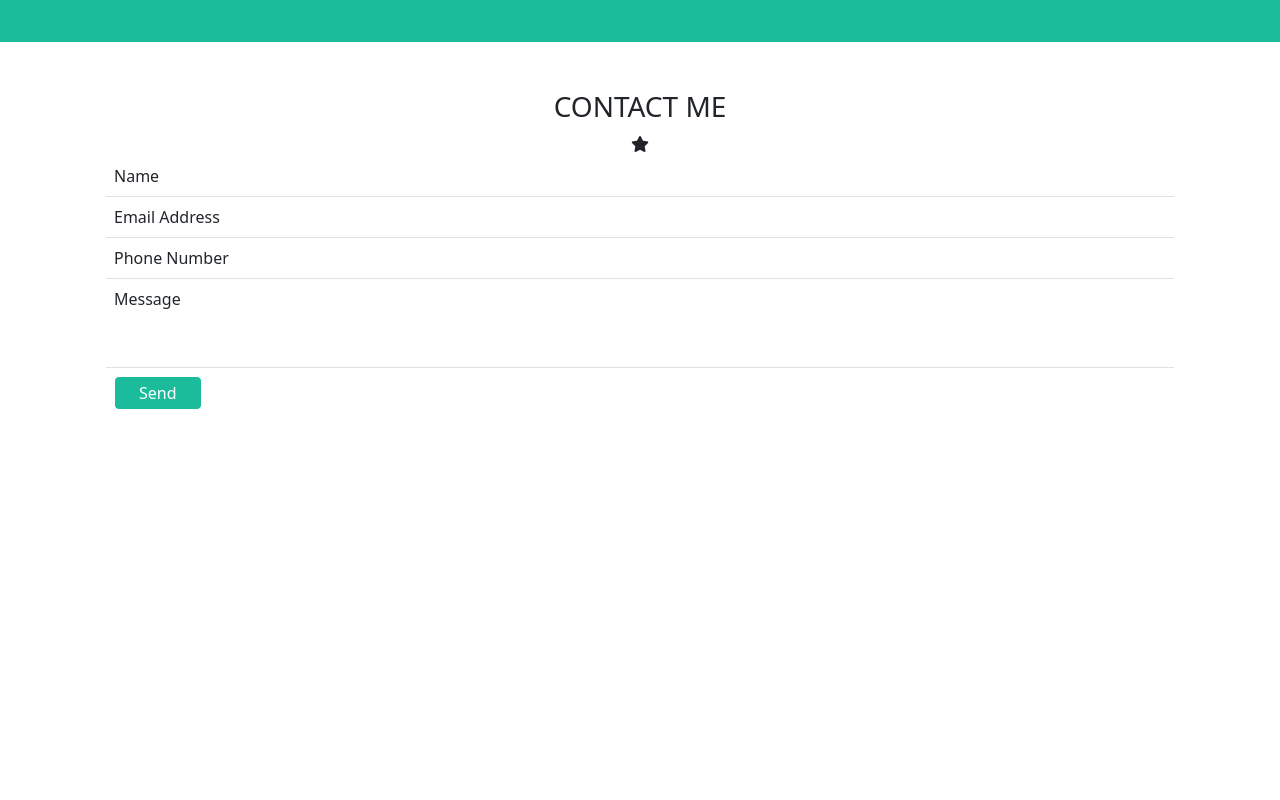
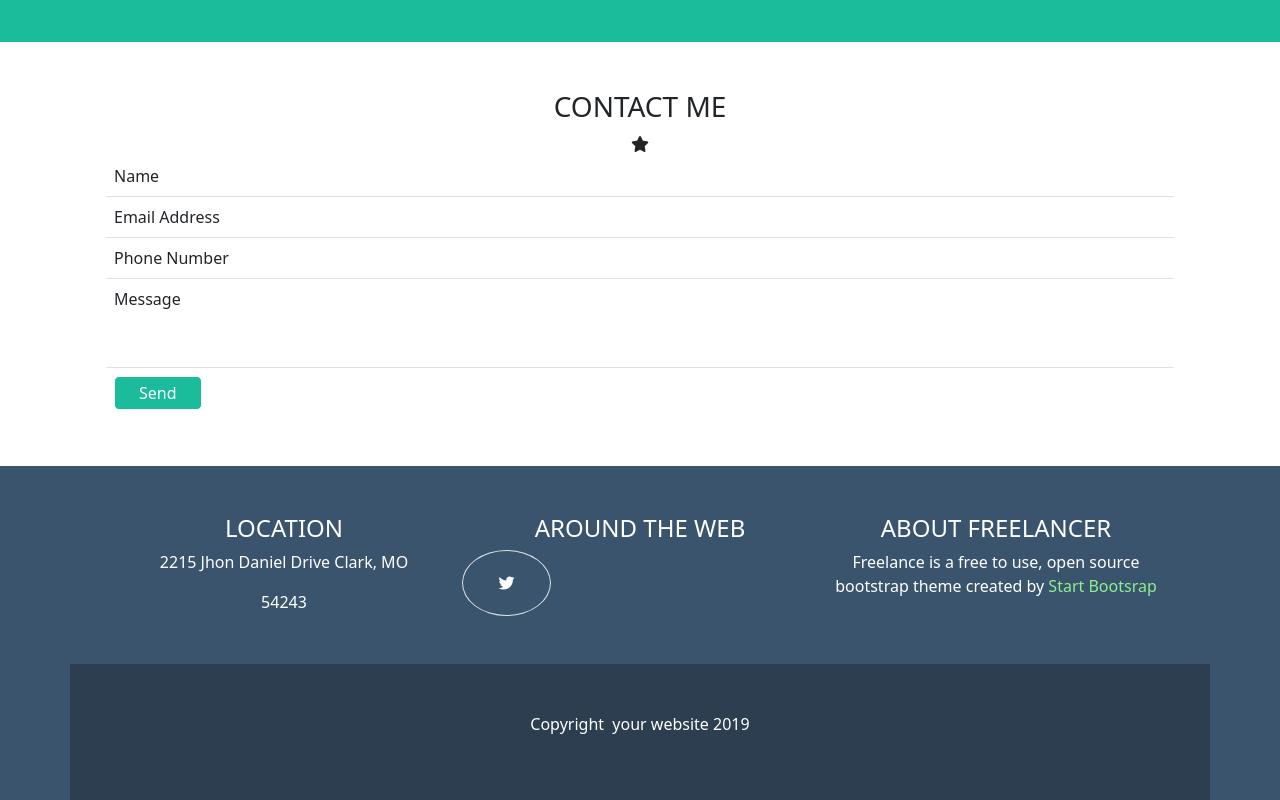
Before and after one commit to LucaVitullo/html-css-bootstrap-freelancer, a plain HTML site: page index.html in a window 1280 px wide. Shown: the part 1674-2474 px from the top of the page. Before the commit the page ends 2140 px from the top, so only its background shows below. Drawn offline with nearby package versions, Linux system fonts and the light colour scheme.

Commit message:
iniziato il footer, da sistemare

```diff
--- a/index.html
+++ b/index.html
@@ -11,7 +11,13 @@
       integrity="sha384-EVSTQN3/azprG1Anm3QDgpJLIm9Nao0Yz1ztcQTwFspd3yD65VohhpuuCOmLASjC"
       crossorigin="anonymous"
     />
-    <link rel="stylesheet" href="https://cdnjs.cloudflare.com/ajax/libs/font-awesome/6.0.0/css/all.min.css" integrity="sha512-9usAa10IRO0HhonpyAIVpjrylPvoDwiPUiKdWk5t3PyolY1cOd4DSE0Ga+ri4AuTroPR5aQvXU9xC6qOPnzFeg==" crossorigin="anonymous" referrerpolicy="no-referrer" />
+    <link
+      rel="stylesheet"
+      href="https://cdnjs.cloudflare.com/ajax/libs/font-awesome/6.0.0/css/all.min.css"
+      integrity="sha512-9usAa10IRO0HhonpyAIVpjrylPvoDwiPUiKdWk5t3PyolY1cOd4DSE0Ga+ri4AuTroPR5aQvXU9xC6qOPnzFeg=="
+      crossorigin="anonymous"
+      referrerpolicy="no-referrer"
+    />
 
     <link rel="stylesheet" href="style.css" />
 
@@ -26,26 +32,32 @@
           <div class="col-2">ABOUT</div>
           <div class="col-2">CONTACT</div>
         </div>
+      </div>
     </header>
     <section class="bg_green">
-        <div class="container txt_white p-5 ">
+      <div class="container txt_white p-5">
         <div class="row row-cols-1 justify-content-center">
           <img class="col-6" src="img/avatar.svg" alt="avatar" />
           <h2 class="col text-center">START BOOTSTRAP</h2>
           <div class="text-center">
-                        <i class="fas fa-star"></i></div>
-                    <div class="text-center">GRAPHIC ARTIST - WEB DESIGNER - ILLUSTRATOR</div>
+            <i class="fas fa-star"></i>
+          </div>
+          <div class="text-center">
+            GRAPHIC ARTIST - WEB DESIGNER - ILLUSTRATOR
+          </div>
         </div>
       </div>
     </section>
-    <section >
+    <section>
       <div class="container p-5">
         <div class="row row-cols-1 justify-content-center">
           <h3 class="col text-center">PORTFOLIO</h3>
           <div class="text-center"><i class="fas fa-star"></i></div>
         </div>
 
-            <div class="row row-cols-1 row-cols-md-2 row-cols-lg-3 justify-content-center">
+        <div
+          class="row row-cols-1 row-cols-md-2 row-cols-lg-3 justify-content-center"
+        >
           <img src="img/cabin.png" alt="cabin" />
           <img src="img/cake.png" alt="cake" />
           <img src="img/circus.png" alt="circus" />
@@ -60,14 +72,22 @@
         <div class="row row-cols-1">
           <h3 class="col text-center">ABOUT</h3>
           <div class="text-center"><i class="fas fa-star"></i></div>
-                <p class="col-lg-6 col-md-6 col-sm-12 ">Freelancer is a free bootstrap theme created by Start Bootstrap. The download includes the complete source files including HTML, CSS and JavaScript as well as optional LESS stylesheets for easy customization.</p>
-                <p class="col-lg-6 col-md-6 col-sm-12 ">Whether you're a student looking to showcase your work, a professional looking to attract clients, or a graphic artist looking to share your projects, this template is the perfect starting point!</p>
-                <a class="text-center txt_white col-3 offset-4" href="#"><i class="fa-solid fa-download"></i> Download</a>
-
-
+          <p class="col-lg-6 col-md-6 col-sm-12">
+            Freelancer is a free bootstrap theme created by Start Bootstrap. The
+            download includes the complete source files including HTML, CSS and
+            JavaScript as well as optional LESS stylesheets for easy
+            customization.
+          </p>
+          <p class="col-lg-6 col-md-6 col-sm-12">
+            Whether you're a student looking to showcase your work, a
+            professional looking to attract clients, or a graphic artist looking
+            to share your projects, this template is the perfect starting point!
+          </p>
+          <a class="text-center txt_white col-3 offset-4" href="#"
+            ><i class="fa-solid fa-download"></i> Download</a
+          >
         </div>
       </div>
-
     </section>
 
     <section>
@@ -81,14 +101,44 @@
         <div class="row row-cols-1 p-2 border-bottom">Phone Number</div>
         <div class="row row-cols-1 p-2 mb-5">Message</div>
         <div class="row row-cols-1 p-2 border-top">
-               <a class="bg_green col-1 txt_white py-1 px-3 text-center" href="#"> Send</a>
+          <a class="bg_green col-1 txt_white py-1 px-3 text-center" href="#">
+            Send</a
+          >
         </div>
-
-
       </div>
     </section>
 
-
-    <footer></footer>
+    <footer class="bg_darkblue">
+      <div class="container p-5">
+        <div class="row row-cols-lg-3 txt_white">
+          <div class="col-4 text-center">
+            <h4>LOCATION</h4>
+            <p>2215 Jhon Daniel Drive Clark, MO</p>
+            <span>54243</span>
+          </div>
+          <div class="col-4 text-center">
+            <h4>AROUND THE WEB</h4>
+            <div class="row text-center">
+              <div class="col-3 rounded-circle border p-0">
+                <i class="fa-brands fa-twitter p-4"></i>
+              </div>
+            </div>
+          </div>
+          <div class="col-4 text-center">
+            <h4>ABOUT FREELANCER</h4>
+            <p>
+              Freelance is a free to use, open source bootstrap theme created by
+              <span class="txt_green">Start Bootsrap</span>
+            </p>
+          </div>
+        </div>
+      </div>
+      <div class="container p-5 text-center bg_blue txt_white">
+        <p>
+          Copyright
+          <i class="fa-solid fa-circle-c"></i> your website 2019
+        </p>
+      </div>
+    </footer>
   </body>
 </html>
--- a/style.css
+++ b/style.css
@@ -9,6 +9,9 @@
 .txt_white {
   color: white;
 }
+.txt_green {
+  color: lightgreen;
+}
 
 a {
   text-decoration: none;
@@ -16,3 +19,6 @@ a {
   border-radius: 5px;
   color: white;
 }
+.bg_darkblue {
+  background-color: #3a546d;
+}
```
Lines whose indentation alone changed are shown as unchanged.
